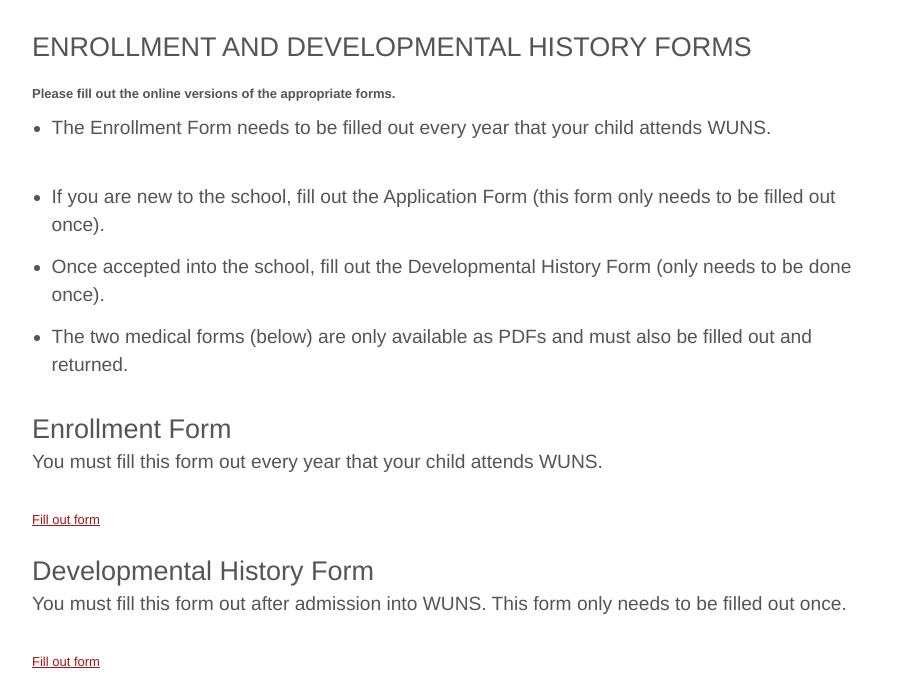
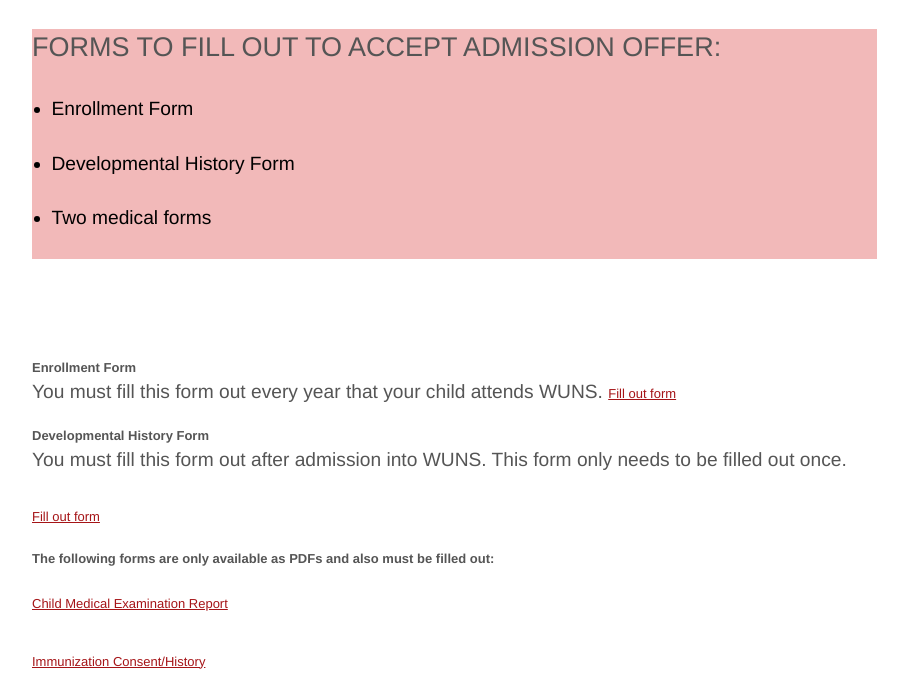
Before and after one commit to CSE256-Spring24/information-foraging-project-group10, a website: page files/forms.html in a window 1280 px wide. Shown: the part 91-783 px from the top of the page, without its empty margins (28-936 px from the left). Drawn offline with nearby package versions, Linux system fonts and the light colour scheme; files that its build step writes are made by us from their sources; files whose address does not match are found by name.

Commit message:
update tabs under enroll (did not change user path)

```diff
--- a/files/css/form.css
+++ b/files/css/form.css
@@ -15,3 +15,25 @@
     border-radius: 5px;
     border: 1px gray solid;
 }
+
+
+ul{
+    margin-top: 0px !important;
+    margin-bottom: 0px !important;
+    padding-top: 0px;
+}
+
+.forms{
+    font-size: smaller;
+    font-weight: 100;
+}
+
+.accept{
+    background-color: rgb(244, 172, 172) !important;
+}
+
+*{
+    margin:0;
+    padding: 0;
+    color: red !important;
+}
--- a/files/css/forms.css
+++ b/files/css/forms.css
@@ -10,7 +10,7 @@
 }
 
 main li {
-    color: rgb(85, 85, 85);
+    color: rgb(0, 0, 0);
     display: list-item;
     font-family: "Source Sans Pro", "Helvetica Neue", Helvetica, Arial, sans-serif;
     font-size: 19.2px;
@@ -19,5 +19,24 @@
     list-style-image: none;
     list-style-position: outside;
     list-style-type: disc;
-    margin-bottom: 15px;
+    /* margin-bottom: 15px; */
 }
+
+
+ul{
+    margin-top: 0px !important;
+    margin-bottom: 0px !important;
+    padding-top: 0px;
+    color:black;
+}
+
+.accept{
+    background-color: rgb(242, 185, 185) !important;
+    margin-bottom: 100px;
+    color: rgb(0, 0, 0);
+}
+
+
+h1, h2, h3{
+    color:rgb(0, 0, 0);
+}
--- a/files/forms.html
+++ b/files/forms.html
@@ -15,36 +15,36 @@
   <div id="page-content">
     <main>
       <h1>Forms</h1>
-      <h3>ENROLLMENT AND DEVELOPMENTAL HISTORY FORMS</h3>
+      <div class="accept">
+
+
+        <h3>FORMS TO FILL OUT TO ACCEPT ADMISSION OFFER:</h3>
         <br>
-      <h4>Please fill out the online versions of the appropriate forms.</h4>
+        <!-- <h4>Please fill out the online versions of the appropriate forms.</h4> -->
         <ul>
           <li>
-          The Enrollment Form needs to be filled out every year that your
-          child attends WUNS.
+            Enrollment Form
           </li>
           <li>
-          If you are new to the school, fill out the Application Form (this
-          form only needs to be filled out once).
+            Developmental History Form
           </li>
           <li>
-          Once accepted into the school, fill out the Developmental History
-          Form (only needs to be done once).
-        </li>
-        <li>
-          The two medical forms (below) are only available as PDFs and must
-          also be filled out and returned.
+            Two medical forms
           </li>
         </ul>
-      <br>
-      <h3>Enrollment Form</h3>
+      </div>
+
+
+
+      <div class="forms">
+
+        <h5>Enrollment Form</h5>
         <p>
           You must fill this form out every year that your child attends WUNS.
-        <br>
-        <br>
+
           <a href="files/enroll.html">Fill out form</a>
         </p>
-      <h3>Developmental History Form</h3>
+        <h5>Developmental History Form</h5>
         <p>
           You must fill this form out after admission into WUNS. This form only
           needs to be filled out once.
@@ -52,10 +52,10 @@
           <br>
           <a href="files/developmental">Fill out form</a>
         </p>
-      <h3>
+        <h5>
           The following forms are only available as PDFs and also must be filled
           out:
-      </h3>
+        </h5>
         <br>
         <p>
           <a class="download" href="downloads/examination_report.pdf" target="_blank">Child Medical Examination
@@ -64,6 +64,8 @@
           <br>
           <a class="download" href="downloads/immunization_history.pdf" target="_blank">Immunization Consent/History</a>
         </p>
+      </div>
+
     </main>
 
   </div>
```
Also changed, not shown: files/apply.html (+2 -0 lines), files/misc.html (+48 -1 lines), files/tuition.html (+0 -42 lines), scripts/ts/dynamic-dom/html/header.html (+2 -2 lines), scripts/js/app.js. Lines whose indentation alone changed are shown as unchanged.
